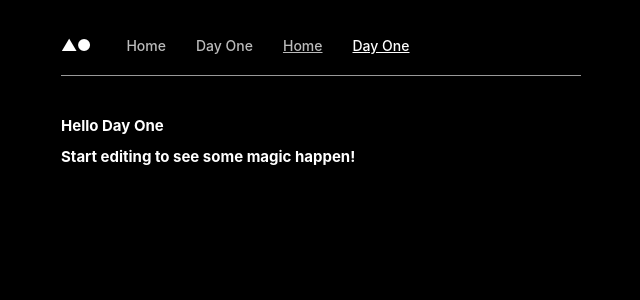
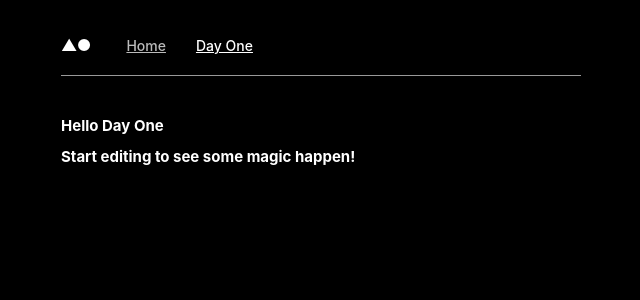
Before and after one commit to smokinjoe/advent-of-code-2023, a React (Create React App) app: page /day-one in a window 1280 px wide. Shown: the top 300 px of the page, without its empty margins (319-959 px from the left). Built offline with nearby package versions, Linux system fonts and the light colour scheme.

Commit message:
get rid of anchor tags

```diff
--- a/src/App.tsx
+++ b/src/App.tsx
@@ -43,8 +43,6 @@ const App = () => {
     <Router matcher={customMatcher}>
       <div className="App">
         <nav>
-          <a href="/">Home</a>
-          <a href="/day-one">Day One</a>
           <ActiveLink href="/">Home</ActiveLink>
           <ActiveLink href="/day-one">Day One</ActiveLink>
         </nav>
```
